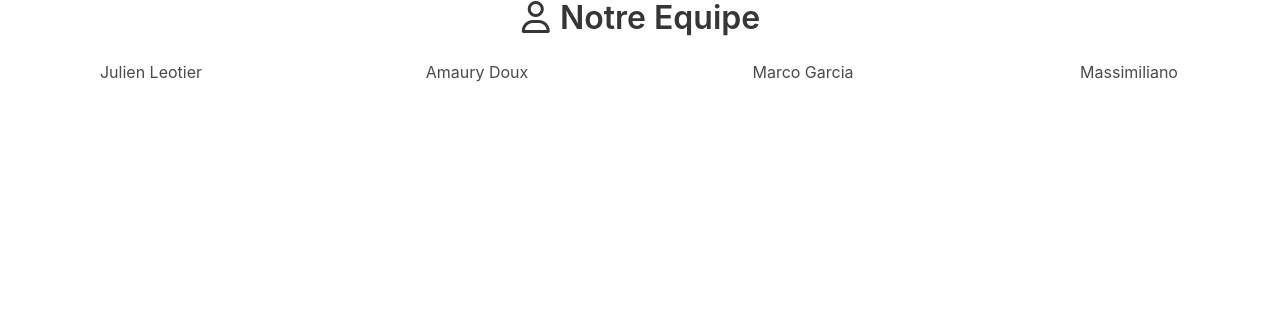
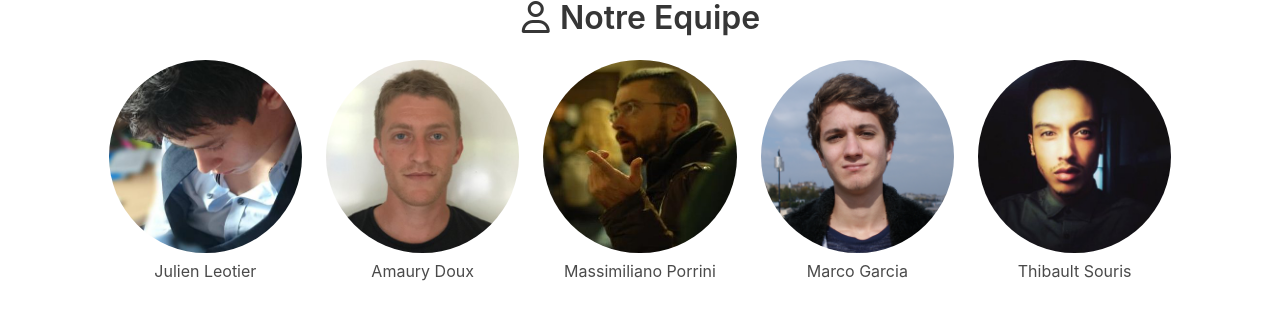
Before and after one commit to AlienoDev/Our_Website, a website: page public/index.html in a window 1280 px wide. Drawn offline with nearby package versions, Linux system fonts and the light colour scheme; some packages are replaced by stand-ins of ours.

Commit message:
start team component

```diff
--- a/public/app/components/team/team.html
+++ b/public/app/components/team/team.html
@@ -1,21 +1,27 @@
 <h2 class="title has-text-centered">
   <span class="icon is-medium">
         <i class="fa fa-user-o"></i>
-    </span>
-    Notre Equipe
+    </span> Notre Equipe
 </h2>
 
-<div class="columns has-text-centered is-fullwidth">
+<div class="columns">
+  <div class="column has-text-centered is-10 is-offset-1">
+    <div class="columns">
       <div class="column">
-    Julien Leotier
+        <img src="assets/img/julien.jpg" class="portrait" alt="Portrait Julien Leotier"> Julien Leotier
       </div>
       <div class="column">
-    Amaury Doux
+        <img src="assets/img/amaury.jpg" class="portrait" alt="Portrait Amaury Doux"> Amaury Doux
       </div>
       <div class="column">
-    Marco Garcia
+        <img src="assets/img/mass.jpg" class="portrait" alt="Portrait Massimiliano Porrini"> Massimiliano Porrini
       </div>
       <div class="column">
-    Massimiliano
+        <img src="assets/img/marco.jpg" class="portrait" alt="Portrait Marco Garcia"> Marco Garcia
+      </div>
+      <div class="column">
+        <img src="assets/img/thibault.jpg" class="portrait" alt="Portrait Thibault Souris"> Thibault Souris
       </div>
     </div>
+  </div>
+</div>
--- a/public/assets/css/styles.css
+++ b/public/assets/css/styles.css
@@ -0,0 +1,8 @@
+.portrait {
+    border-radius: 50%;
+    transition: box-shadow 0.5s;
+}
+
+.portrait:hover {
+    box-shadow: 0 0 10px grey;
+}
```
Also changed, not shown: public/assets/img/amaury.jpg (added), public/assets/img/julien.jpg (added), public/assets/img/marco.jpg (added), public/assets/img/mass.jpg (added), public/assets/img/thibault.jpg (added). Lines whose indentation alone changed are shown as unchanged.
